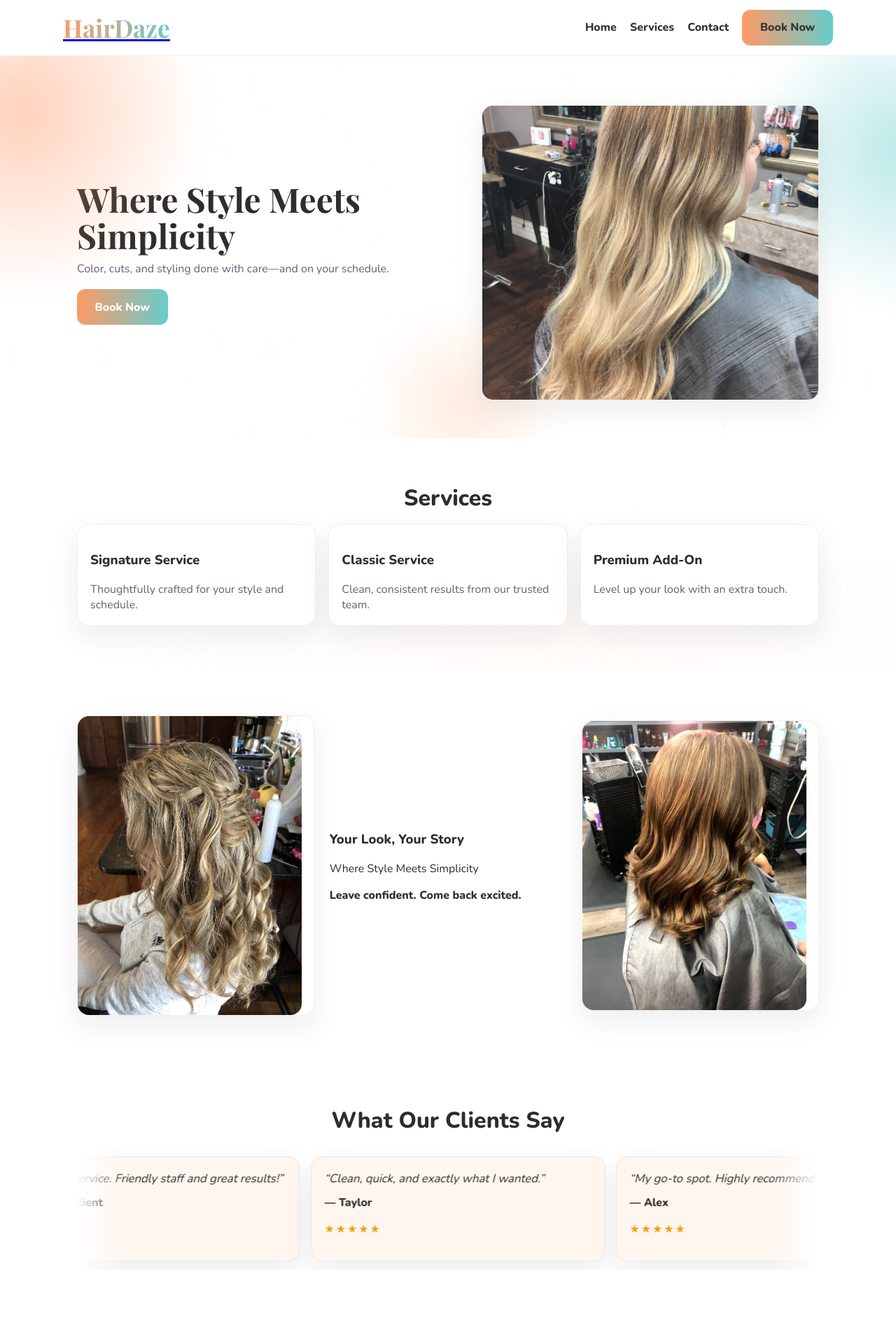
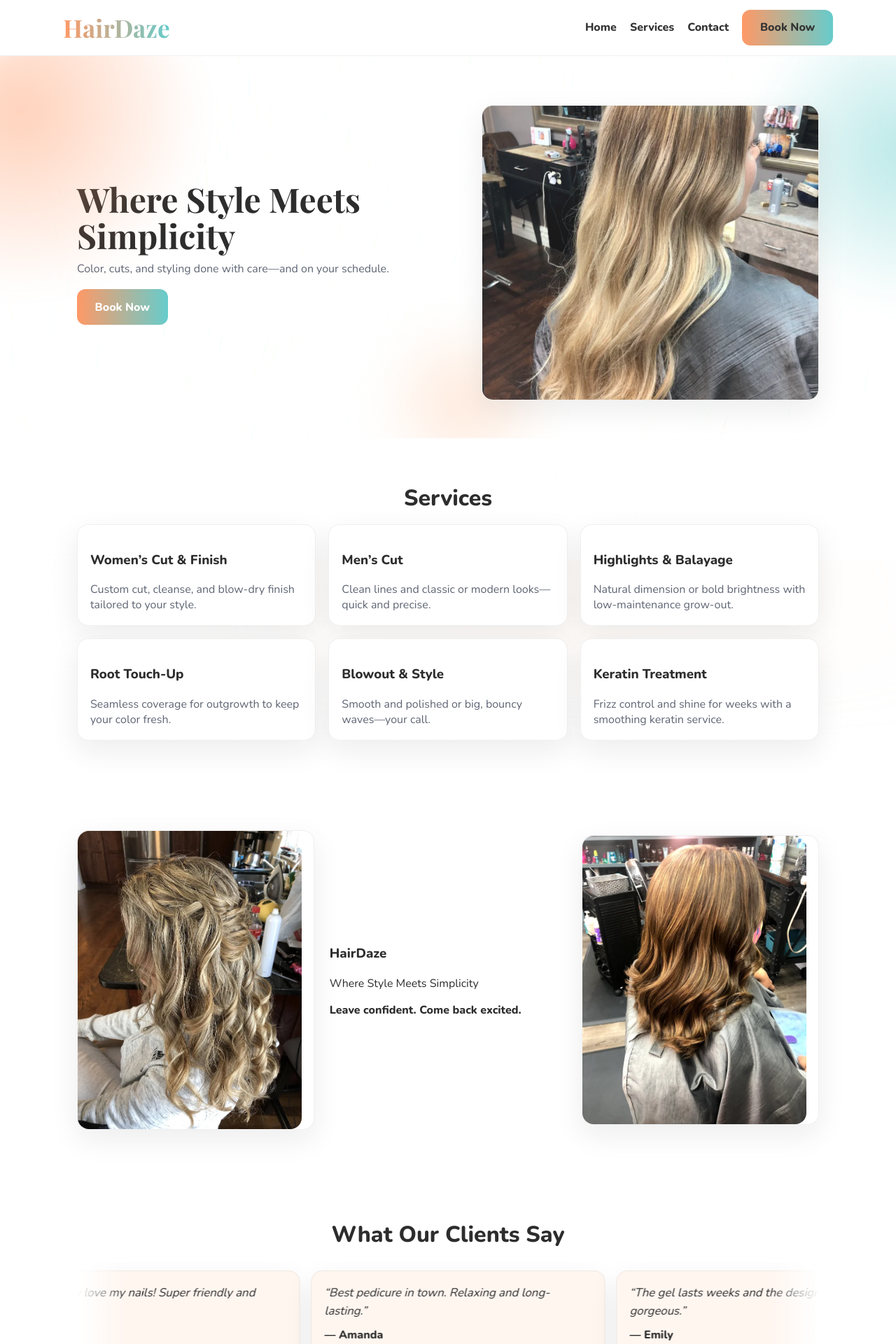
Before and after one commit to yusufdontknowhowtocode/hairdaze.com, a Flask app: page / in a window 1280 px wide. Shown: the top 1920 px of the page at 70% size. Run offline with Flask 3, Linux system fonts and the light colour scheme; data that the repository does not hold is empty; parts of the project's set-up code (start-up, migrations or seed data) failed here and were passed over.

Commit message:
Nails overrides + conditional CSS + brand/link fixes

```diff
--- a/static/style.css
+++ b/static/style.css
@@ -333,3 +333,19 @@ footer{border-top:1px solid rgba(0,0,0,.06);background:rgba(255,255,255,.85);bac
   /* Reviews cards: center text for symmetry */
   .review-card{ text-align: center; }
 }
+/* Brand lock: gradient text, no underline even if wrapped in a link */
+.brand, .brand *{
+  background: linear-gradient(90deg,var(--brand-grad-start),var(--brand-grad-end));
+  -webkit-background-clip: text;
+  background-clip: text;
+  color: transparent !important;
+  text-decoration: none !important;
+}
+/* === tiny global fixes (safe for all sites) === */
+img { max-width: 100%; height: auto; display: block; }
+
+/* make sure brand never looks like a blue underlined link */
+header .brand, header .brand * {
+  color: inherit;
+  text-decoration: none;
+}
--- a/templates/index.html
+++ b/templates/index.html
@@ -2,8 +2,11 @@
 <html lang="en">
 <head>
   <meta charset="UTF-8" />
-  <meta name="viewport" content="width=device-width, initial-scale=1, viewport-fit=cover" />
-  <title>{{ (site.brand.name or 'HairDaze') ~ ' — ' ~ (site.brand.tagline or 'Where Style Meets Simplicity') }}</title>
+  <meta
+    name="viewport"
+    content="width=device-width, initial-scale=1, viewport-fit=cover"
+  />
+  <title>{{ site.brand.name }} — {{ site.brand.tagline or "Where Style Meets Simplicity" }}</title>
 
   <!-- Theme vars from DB -->
   <style>
@@ -13,7 +16,12 @@
     }
   </style>
 
+  <!-- Base styles shared by all sites -->
   <link rel="stylesheet" href="{{ url_for('static', filename='style.css') }}">
+  <!-- Nails-only overrides (load by slug) -->
+  {% if site.slug == 'revivenailbar' %}
+    <link rel="stylesheet" href="{{ url_for('static', filename='nails.css') }}">
+  {% endif %}
 </head>
 <body>
   <!-- Animated background canvas -->
@@ -21,20 +29,16 @@
   <!-- Soft cursor glow -->
   <div id="cursorGlow" aria-hidden="true"></div>
 
-  {% set site_qs = site.slug and ('?site=' ~ site.slug) or '' %}
-
   <!-- Header -->
   <header>
     <div class="container header-inner">
-      <a class="brand-link" href="{{ url_for('index') }}{{ site_qs }}">
-        <h1 class="brand">{{ site.brand.name or 'HairDaze' }}</h1>
-      </a>
+      <h1 class="brand">{{ site.brand.name }}</h1>
       <button class="menu-btn" id="menuBtn" aria-label="Open menu">Menu</button>
       <nav id="mainNav" class="nav">
-        <a href="{{ url_for('index') }}{{ site_qs }}">Home</a>
+        <a href="/">Home</a>
         <a href="#services">Services</a>
         <a href="#contact-section">Contact</a>
-        <a class="btn btn-primary" href="{{ site.hero.cta_url or url_for('book') }}">{{ site.hero.cta_text or 'Book Now' }}</a>
+        <a class="btn btn-primary" href="{{ site.hero.cta_url }}">{{ site.hero.cta_text }}</a>
       </nav>
     </div>
   </header>
@@ -51,9 +55,7 @@
       <div class="hero-copy">
         <h2>{{ site.brand.tagline or "Where Style Meets Simplicity" }}</h2>
         <p>{{ site.hero.subtext or "Color, cuts, and styling done with care—and on your schedule." }}</p>
-        <a href="{{ site.hero.cta_url or url_for('book') }}" id="bookCta" class="btn btn-primary">
-          {{ site.hero.cta_text or 'Book Now' }}
-        </a>
+        <a href="{{ site.hero.cta_url }}" id="bookCta" class="btn btn-primary">{{ site.hero.cta_text }}</a>
       </div>
 
       <!-- Art/photo panel (Ken Burns + crossfade + glaze) -->
@@ -64,10 +66,15 @@
               <img class="slide s{{ loop.index }}" src="{{ url }}" alt="Hero {{ loop.index }} — {{ site.brand.name }}">
             {% endfor %}
           {% else %}
-            <!-- Fallback to local static images -->
-            <img class="slide s1" src="{{ url_for('static', filename='hair1.png') }}" alt="Work sample 1">
-            <img class="slide s2" src="{{ url_for('static', filename='hair2.png') }}" alt="Work sample 2">
-            <img class="slide s3" src="{{ url_for('static', filename='hair3.png') }}" alt="Work sample 3">
+            {% if site.slug == 'revivenailbar' %}
+              <img class="slide s1" src="{{ url_for('static', filename='nail1.jpg') }}" alt="Nail work 1">
+              <img class="slide s2" src="{{ url_for('static', filename='nail2.jpg') }}" alt="Nail work 2">
+              <img class="slide s3" src="{{ url_for('static', filename='nail3.jpg') }}" alt="Nail work 3">
+            {% else %}
+              <img class="slide s1" src="{{ url_for('static', filename='hair1.png') }}" alt="Salon work 1">
+              <img class="slide s2" src="{{ url_for('static', filename='hair2.png') }}" alt="Salon work 2">
+              <img class="slide s3" src="{{ url_for('static', filename='hair3.png') }}" alt="Salon work 3">
+            {% endif %}
           {% endif %}
         </div>
         <div class="glaze"></div>
@@ -92,36 +99,89 @@
           {% endfor %}
         {% else %}
           <!-- Fallback cards if no DB data yet -->
+          {% if site.slug == 'revivenailbar' %}
             <div class="card service-card">
-            <h3>Signature Service</h3>
-            <p>Thoughtfully crafted for your style and schedule.</p>
+              <h3>Signature Manicure</h3>
+              <p>Clean, shape, buff, and polish for healthy, glossy nails.</p>
+              <p class="muted">$25</p>
             </div>
             <div class="card service-card">
-            <h3>Classic Service</h3>
-            <p>Clean, consistent results from our trusted team.</p>
+              <h3>Classic Pedicure</h3>
+              <p>Soak, exfoliate, massage, and perfect polish.</p>
+              <p class="muted">$40</p>
             </div>
             <div class="card service-card">
-            <h3>Premium Add-On</h3>
-            <p>Level up your look with an extra touch.</p>
+              <h3>Gel Manicure</h3>
+              <p>Chip-resistant shine that lasts.</p>
+              <p class="muted">$35</p>
             </div>
+            <div class="card service-card">
+              <h3>Acrylic Full Set</h3>
+              <p>Custom length and shape, finished to perfection.</p>
+              <p class="muted">$55+</p>
+            </div>
+            <div class="card service-card">
+              <h3>Nail Art</h3>
+              <p>Minimal to premium designs—priced per complexity.</p>
+              <p class="muted">from $5</p>
+            </div>
+            <div class="card service-card">
+              <h3>Deluxe Spa Pedi</h3>
+              <p>Hot towel, extended massage, and hydrating mask.</p>
+              <p class="muted">$60</p>
+            </div>
+          {% else %}
+            <div class="card service-card">
+              <h3>Women’s Cut &amp; Finish</h3>
+              <p>Custom cut, cleanse, and blow-dry finish tailored to your style.</p>
+            </div>
+            <div class="card service-card">
+              <h3>Men’s Cut</h3>
+              <p>Clean lines and classic or modern looks—quick and precise.</p>
+            </div>
+            <div class="card service-card">
+              <h3>Highlights &amp; Balayage</h3>
+              <p>Natural dimension or bold brightness with low-maintenance grow-out.</p>
+            </div>
+            <div class="card service-card">
+              <h3>Root Touch-Up</h3>
+              <p>Seamless coverage for outgrowth to keep your color fresh.</p>
+            </div>
+            <div class="card service-card">
+              <h3>Blowout &amp; Style</h3>
+              <p>Smooth and polished or big, bouncy waves—your call.</p>
+            </div>
+            <div class="card service-card">
+              <h3>Keratin Treatment</h3>
+              <p>Frizz control and shine for weeks with a smoothing keratin service.</p>
+            </div>
+          {% endif %}
         {% endif %}
       </div>
     </div>
   </section>
 
-  <!-- About (simple; uses static fallback images) -->
+  <!-- About -->
   <section class="about">
     <div class="container about-grid">
       <div class="about-image card" data-parallax data-speed="0.15">
-        <img src="{{ url_for('static', filename='hair1.png') }}" alt="{{ site.brand.name }} sample 1">
+        {% if site.slug == 'revivenailbar' %}
+          <img src="{{ url_for('static', filename='nail2.jpg') }}" alt="{{ site.brand.name }} style 1">
+        {% else %}
+          <img src="{{ url_for('static', filename='hair1.png') }}" alt="{{ site.brand.name }} style 1">
+        {% endif %}
       </div>
       <div class="about-text">
-        <h3>Your Look, Your Story</h3>
+        <h3>{{ site.brand.name }}</h3>
         <p>{{ site.brand.tagline or "We blend artistry and care to create a look that’s uniquely you." }}</p>
         <p><strong>Leave confident. Come back excited.</strong></p>
       </div>
       <div class="about-image card" data-parallax data-speed="-0.12">
-        <img src="{{ url_for('static', filename='hair3.png') }}" alt="{{ site.brand.name }} sample 2">
+        {% if site.slug == 'revivenailbar' %}
+          <img src="{{ url_for('static', filename='nail3.jpg') }}" alt="{{ site.brand.name }} style 2">
+        {% else %}
+          <img src="{{ url_for('static', filename='hair3.png') }}" alt="{{ site.brand.name }} style 2">
+        {% endif %}
       </div>
     </div>
   </section>
@@ -139,25 +199,13 @@
             <li class="review-card card">
               <p class="review-text">“{{ r.text }}”</p>
               {% if r.author %}<p class="review-author">— {{ r.author }}</p>{% endif %}
-              <p class="review-stars">{{ "★" * (r.stars or 5) }}</p>
+              <p class="review-stars">{% set stars = r.stars or 5 %}{{ "★" * stars }}</p>
             </li>
             {% endfor %}
           {% else %}
-            <li class="review-card card">
-              <p class="review-text">“Love the service. Friendly staff and great results!”</p>
-              <p class="review-author">— Happy Client</p>
-              <p class="review-stars">★★★★★</p>
-            </li>
-            <li class="review-card card">
-              <p class="review-text">“Clean, quick, and exactly what I wanted.”</p>
-              <p class="review-author">— Taylor</p>
-              <p class="review-stars">★★★★★</p>
-            </li>
-            <li class="review-card card">
-              <p class="review-text">“My go-to spot. Highly recommend.”</p>
-              <p class="review-author">— Alex</p>
-              <p class="review-stars">★★★★★</p>
-            </li>
+            <li class="review-card card"><p class="review-text">“Absolutely love my nails! Super friendly and clean.”</p><p class="review-author">— Jess</p><p class="review-stars">★★★★★</p></li>
+            <li class="review-card card"><p class="review-text">“Best pedicure in town. Relaxing and long-lasting.”</p><p class="review-author">— Amanda</p><p class="review-stars">★★★★★</p></li>
+            <li class="review-card card"><p class="review-text">“The gel lasts weeks and the designs are gorgeous.”</p><p class="review-author">— Emily</p><p class="review-stars">★★★★★</p></li>
           {% endif %}
         </ul>
 
@@ -168,25 +216,13 @@
             <li class="review-card card">
               <p class="review-text">“{{ r.text }}”</p>
               {% if r.author %}<p class="review-author">— {{ r.author }}</p>{% endif %}
-              <p class="review-stars">{{ "★" * (r.stars or 5) }}</p>
+              <p class="review-stars">{% set stars = r.stars or 5 %}{{ "★" * stars }}</p>
             </li>
             {% endfor %}
           {% else %}
-            <li class="review-card card">
-              <p class="review-text">“Warm and welcoming from start to finish.”</p>
-              <p class="review-author">— Jordan</p>
-              <p class="review-stars">★★★★★</p>
-            </li>
-            <li class="review-card card">
-              <p class="review-text">“Fantastic quality every time.”</p>
-              <p class="review-author">— Casey</p>
-              <p class="review-stars">★★★★★</p>
-            </li>
-            <li class="review-card card">
-              <p class="review-text">“Five stars all around.”</p>
-              <p class="review-author">— Morgan</p>
-              <p class="review-stars">★★★★★</p>
-            </li>
+            <li class="review-card card"><p class="review-text">“Clean space, great vibe, and amazing results.”</p><p class="review-author">— Ava</p><p class="review-stars">★★★★★</p></li>
+            <li class="review-card card"><p class="review-text">“My nails have never looked better.”</p><p class="review-author">— Mia</p><p class="review-stars">★★★★★</p></li>
+            <li class="review-card card"><p class="review-text">“Fast booking and beautiful work every time.”</p><p class="review-author">— Sara</p><p class="review-stars">★★★★★</p></li>
           {% endif %}
         </ul>
 
@@ -210,9 +246,7 @@
           {% if site.contact.map_embed %}
             <iframe src="{{ site.contact.map_embed }}" width="100%" height="200" style="border:0" loading="lazy" allowfullscreen></iframe>
           {% elif site.contact.address %}
-            <iframe
-              src="https://www.google.com/maps?q={{ site.contact.address | urlencode }}&output=embed"
-              width="100%" height="200" style="border:0" loading="lazy" allowfullscreen></iframe>
+            <iframe src="https://www.google.com/maps?q={{ site.contact.address | urlencode }}&output=embed" width="100%" height="200" style="border:0" loading="lazy" allowfullscreen></iframe>
           {% endif %}
         </div>
 
@@ -229,7 +263,7 @@
   </section>
 
   <footer>
-    <div class="container"><p>© {{ site.brand.name or 'HairDaze' }}. All rights reserved.</p></div>
+    <div class="container"><p>© {{ site.brand.name }}. All rights reserved.</p></div>
   </footer>
 
   <!-- JS -->
@@ -250,7 +284,7 @@
       e.target.value = v;
     });
 
-    // Contact AJAX (optional; needs /api/contact on the server)
+    // Contact AJAX
     const form = document.getElementById('contact-form');
     if (form){
       form.addEventListener('submit', async (e) => {
@@ -259,11 +293,7 @@
         status.textContent = 'Sending…';
         const payload = { name: form.name.value, email: form.email.value, phone: form.phone.value, message: form.message.value };
         try{
-          const res = await fetch('/api/contact',{
-            method:'POST',
-            headers:{'Content-Type':'application/json'},
-            body: JSON.stringify(payload)
-          });
+          const res = await fetch('/api/contact',{ method:'POST', headers:{'Content-Type':'application/json'}, body: JSON.stringify(payload) });
           const data = await res.json().catch(()=>({}));
           if (res.ok && data.ok){ status.textContent = 'Thanks! We’ll reply soon.'; form.reset(); }
           else { status.textContent = data.error || 'Something went wrong. Please try again.'; }
@@ -271,7 +301,7 @@
       });
     }
 
-    // Parallax
+    // Parallax + reveal
     const parallaxEls = document.querySelectorAll('[data-parallax]');
     const onScroll = () => {
       const t = window.scrollY;
@@ -281,6 +311,12 @@
       });
     };
     onScroll(); window.addEventListener('scroll', onScroll, {passive:true});
+
+    const reveals = document.querySelectorAll('.reveal');
+    const io = new IntersectionObserver((entries)=>{
+      entries.forEach(e=>{ if (e.isIntersecting){ e.target.classList.add('in'); io.unobserve(e.target); }});
+    }, {threshold:.12});
+    reveals.forEach(el=> io.observe(el));
 
     // Cursor glow
     const glow = document.getElementById('cursorGlow');
```
Also changed, not shown: static/nails.css (added, +17 -0 lines). Lines whose indentation alone changed are shown as unchanged.
